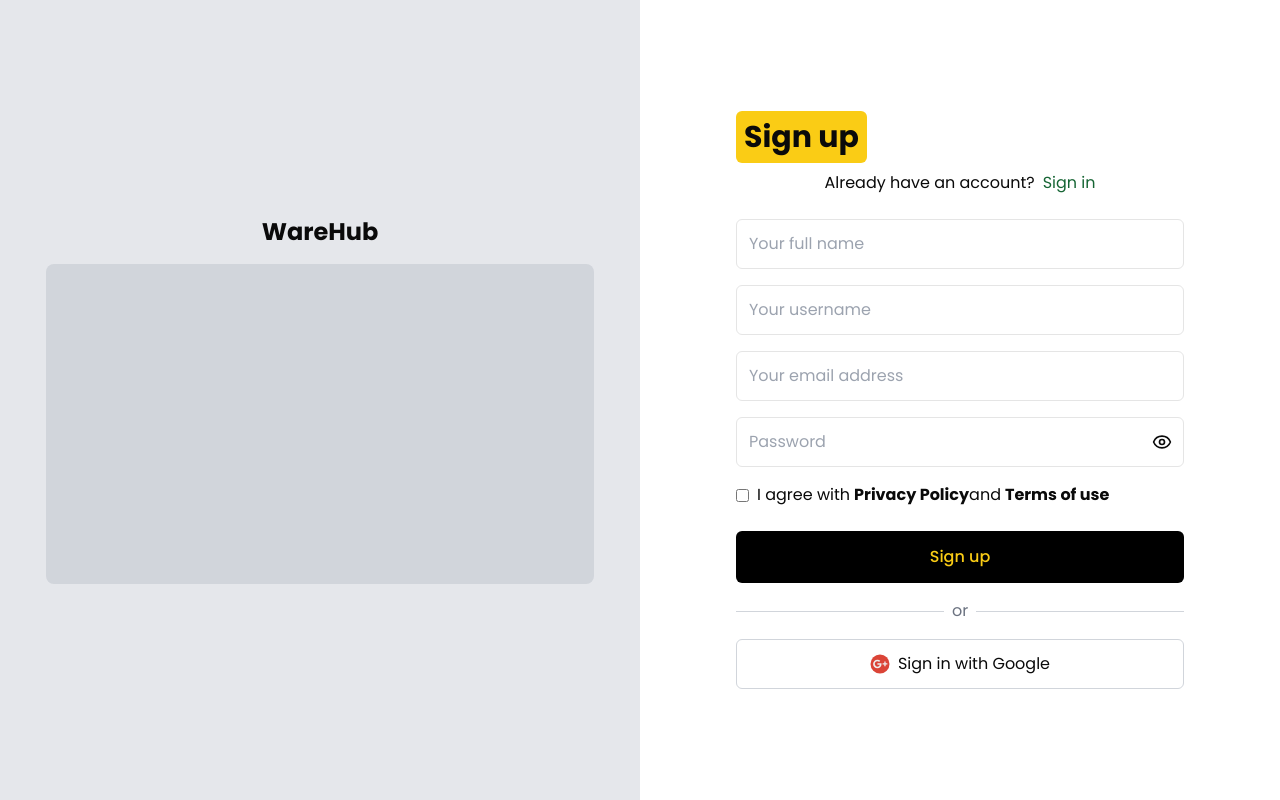
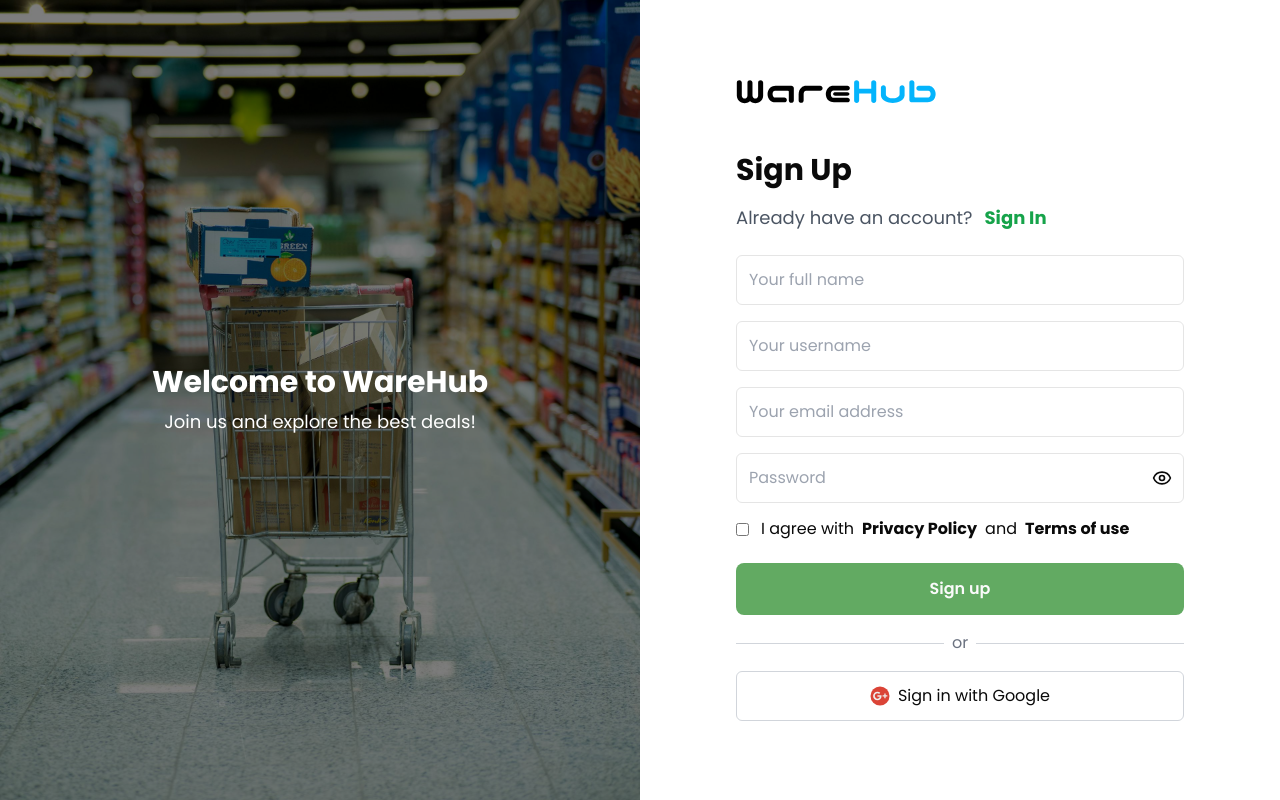
Before and after one commit to DTI-Final-Project-Group-3/frontend, a Next.js app: page /signup in a window 1280 px wide. Built offline with nearby package versions, Linux system fonts and the light colour scheme; no server answers.

Commit message:
feat : adding some styling for login and register page

```diff
--- a/src/app/(auth)/login/page.tsx
+++ b/src/app/(auth)/login/page.tsx
@@ -1,4 +1,5 @@
 "use client";
+import Logo from "@/components/navbar/components/Logo";
 import { Button } from "@/components/ui/button";
 import { toast } from "@/hooks/use-toast";
 import { Eye, EyeOff } from "lucide-react";
@@ -10,9 +11,24 @@ import { useEffect, useState } from "react";
 
 function ImagePlaceholder() {
   return (
-    <div className="md:w-1/2 bg-gray-200 flex flex-col justify-center items-center p-4">
-      <h1 className="text-2xl font-bold mb-4">WareHub</h1>
-      <div className="w-[90%] h-[40vh] bg-gray-300 rounded-lg"></div>
+    <div className="relative w-1/2 h-screen hidden md:flex">
+      {/* Image fully covering the left 50% */}
+      <Image
+        src="/images/auth-image.jpg"
+        alt="Auth image"
+        height={1920}
+        width={2880}
+        className="object-cover"
+      />
+
+      {/* Overlay effect */}
+      <div className="absolute inset-0 bg-black/50"></div>
+
+      {/* Caption text */}
+      <div className="absolute inset-0 flex flex-col justify-center items-center text-white p-6 text-center">
+        <h2 className="text-3xl font-bold">Welcome to WareHub</h2>
+        <p className="mt-2 text-lg">Join us and explore the best deals!</p>
+      </div>
     </div>
   );
 }
@@ -33,20 +49,25 @@ function LoginForm({ onSubmit, onGoogleLogin }: LoginFormProps) {
   };
 
   return (
-    <div className="md:w-1/2 flex flex-col justify-center items-center bg-white p-6">
+    <div className="w-full h-full md:w-1/2 flex flex-col justify-center items-center bg-white md:p-6">
       <div className="w-4/5 md:w-4/5 max-w-md">
-        <h2 className="text-2xl font-bold text-center">Sign In</h2>
-        <p className="text-center mt-2">
-          Don&apos;t have an account yet?
-          <Link href="/signup">
-            <span className="ml-2 px-3 py-1 bg-yellow-400 rounded-md cursor-pointer">
-              Sign Up
+        <div className="flex flex-col gap-4 items-start">
+          <Logo />
+          <h2 className="mt-8 text-3xl font-bold text-center">Sign In</h2>
+          <div className="flex gap-3 items-center justify-center">
+            <span className="md:text-[18px] text-gray-600">
+              Don&apos;t have an account yet?
             </span>
-          </Link>
-        </p>
+            <Link href="/signup">
+              <span className="md:text-[18px] font-bold text-green-600 rounded-md cursor-pointer hover:text-green-700">
+                Sign Up
+              </span>
+            </Link>
+          </div>
+        </div>
 
         <form onSubmit={handleFormSubmit}>
-          <div className="mt-6">
+          <div className="mt-8">
             <input
               type="text"
               placeholder="Your username or email address"
@@ -77,17 +98,15 @@ function LoginForm({ onSubmit, onGoogleLogin }: LoginFormProps) {
             </button>
           </div>
 
-          <div className="mt-4 flex justify-between items-center">
+          <div className="text-sm md:text-[16px] mt-4 flex gap-2 items-center justify-between">
             <label className="flex items-center">
-              <input type="checkbox" className="mr-2" /> Remember me
+              <input type="checkbox" className="mr-2" />
+              Remember me
             </label>
             <span className="font-bold cursor-pointer">Forgot Password?</span>
           </div>
 
-          <Button
-            type="submit"
-            className="w-full mt-6 bg-blue-600 text-white py-3 rounded-md"
-          >
+          <Button type="submit" className="w-full mt-6 font-semibold">
             Sign In
           </Button>
 
--- a/src/app/(auth)/signup/page.tsx
+++ b/src/app/(auth)/signup/page.tsx
@@ -1,19 +1,36 @@
-"use client"
+"use client";
+import Logo from "@/components/navbar/components/Logo";
 import { Button } from "@/components/ui/button";
 import axios from "axios";
 import { Eye, EyeOff } from "lucide-react";
-import { signIn, useSession } from 'next-auth/react';
+import { signIn, useSession } from "next-auth/react";
+import Image from "next/image";
 import Link from "next/link";
-import { useRouter } from 'next/navigation';
+import { useRouter } from "next/navigation";
 import { useEffect, useState } from "react";
 
 const signup_url = `${process.env.NEXT_PUBLIC_BACKEND_URL}${process.env.NEXT_PUBLIC_SIGNUP}`;
 
 function ImagePlaceholder() {
   return (
-    <div className="md:w-1/2 bg-gray-200 flex flex-col justify-center items-center p-4">
-      <h1 className="text-2xl font-bold mb-4">WareHub</h1>
-      <div className="w-[90%] h-[40vh] bg-gray-300 rounded-lg"></div>
+    <div className="relative w-1/2 h-screen hidden md:flex">
+      {/* Image fully covering the left 50% */}
+      <Image
+        src="/images/auth-image.jpg"
+        alt="Auth image"
+        height={1920}
+        width={2880}
+        className="object-cover"
+      />
+
+      {/* Overlay effect */}
+      <div className="absolute inset-0 bg-black/50"></div>
+
+      {/* Caption text */}
+      <div className="absolute inset-0 flex flex-col justify-center items-center text-white p-6 text-center">
+        <h2 className="text-3xl font-bold">Welcome to WareHub</h2>
+        <p className="mt-2 text-lg">Join us and explore the best deals!</p>
+      </div>
     </div>
   );
 }
@@ -31,15 +48,22 @@ function SignupForm({ onSubmit, onGoogleLogin }) {
   };
 
   return (
-    <div className="md:w-1/2 flex flex-col justify-center items-center bg-white p-6">
+    <div className="w-full h-full md:w-1/2 flex flex-col justify-center items-center bg-white py-10 md:py-0 md:p-6">
       <div className="w-4/5 md:w-4/5 max-w-md">
-          <h2 className="text-3xl font-bold text-center bg-yellow-400 p-2 rounded-md inline-block">Sign up</h2>
-          <p className="text-center mt-2">
+        <div className="flex flex-col gap-4 items-start">
+          <Logo />
+          <h2 className="mt-8 text-3xl font-bold text-center">Sign Up</h2>
+          <div className="flex gap-3 items-center justify-center">
+            <span className="md:text-[18px] text-gray-600">
               Already have an account?
+            </span>
             <Link href="/login">
-              <span className="ml-2 text-green-800 cursor-pointer">Sign in</span>
+              <span className="md:text-[18px] font-bold text-green-600 rounded-md cursor-pointer hover:text-green-700">
+                Sign In
+              </span>
             </Link>
-          </p>
+          </div>
+        </div>
 
         <form onSubmit={handleFormSubmit}>
           <div className="mt-6">
@@ -85,18 +109,26 @@ function SignupForm({ onSubmit, onGoogleLogin }) {
               className="absolute inset-y-0 right-3 flex items-center"
               onClick={() => setShowPassword(!showPassword)}
             >
-              {showPassword ? <EyeOff className="w-5 h-5" /> : <Eye className="w-5 h-5" />}
+              {showPassword ? (
+                <EyeOff className="w-5 h-5" />
+              ) : (
+                <Eye className="w-5 h-5" />
+              )}
             </button>
           </div>
 
-          <div className="mt-4 flex items-center">
-            <input type="checkbox" className="mr-2" />
+          <div className="text-sm md:text-[16px] mt-4 flex md:flex-nowrap gap-2 md:items-center whitespace-nowrap w-full">
+            <input type="checkbox" className="mr-1" />
+            <div className="flex items-center gap-2 flex-wrap">
+              <p className="flex items-center gap-2">
                 I agree with
-            <strong className="ml-1">Privacy Policy</strong> and
-            <strong className="ml-1">Terms of use</strong>
+                <strong>Privacy Policy</strong>
+              </p>
+              and <strong>Terms of use</strong>
+            </div>
           </div>
 
-          <Button type="submit" className="w-full mt-6 bg-black text-yellow-400 py-3 rounded-md">
+          <Button type="submit" className="w-full mt-6 font-semibold">
             Sign up
           </Button>
 
@@ -113,14 +145,15 @@ function SignupForm({ onSubmit, onGoogleLogin }) {
             onClick={onGoogleLogin}
             className="w-full flex items-center justify-center border border-gray-300 py-3 rounded-md hover:bg-gray-100"
           >
-            <img
+            <Image
               src="/images/google-logo.svg"
               alt="Google Logo"
+              width={20}
+              height={20}
               className="w-5 h-5 mr-2"
             />
             Sign in with Google
           </button>
-
         </form>
       </div>
     </div>
@@ -134,7 +167,7 @@ export default function SignupPage() {
   // Redirect to profile if already logged in
   useEffect(() => {
     if (status === "authenticated") {
-        router.push('/profile');
+      router.push("/profile");
     }
   }, [status, router]);
 
@@ -151,7 +184,7 @@ export default function SignupPage() {
 
       if (response.data.success) {
         // Redirect to login page if signup is successful
-          router.push('/login');
+        router.push("/login");
       } else {
         console.error("Signup failed:", response.data.message);
       }
@@ -161,13 +194,13 @@ export default function SignupPage() {
   };
 
   const handleGoogleLogin = async () => {
-        await signIn('google');
+    await signIn("google");
   };
 
   return (
-      <div className="flex flex-col md:flex-row h-screen w-full">
+    <div className="flex flex-col justify-center items-center md:flex-row min-h-screen w-full">
       <ImagePlaceholder />
-        <SignupForm onSubmit={handleSubmit} onGoogleLogin={handleGoogleLogin}/>
+      <SignupForm onSubmit={handleSubmit} onGoogleLogin={handleGoogleLogin} />
     </div>
   );
 }
--- a/src/app/api/order/getCustomerOrders.ts
+++ b/src/app/api/order/getCustomerOrders.ts
@@ -3,7 +3,7 @@ import { PaginationResponse } from "@/types/api/pagination";
 import { Order } from "@/types/models/orders/orders";
 import axios from "axios";
 
-export const fetchOrders = async (
+export const getAllCustomerOrders = async (
   page: number,
   limit: number,
   accessToken: string,
--- a/src/components/admin/sidebar/Sidebar.tsx
+++ b/src/components/admin/sidebar/Sidebar.tsx
@@ -11,7 +11,7 @@ const Sidebar: FC = () => {
   const pathname = usePathname();
 
   return (
-    <div className="sticky left-0 top-0 flex h-screen flex-col justify-between bg-white px-5 pb-5 pt-10 z-[40]">
+    <div className="sticky left-0 top-0 flex h-screen flex-col justify-between bg-white px-5 pb-5 pt-10 z-[45]">
       <div>
         <div className="flex flex-row items-center gap-2 border-b border-dashed border-gray-300 pb-10 max-md:justify-center">
           <Image
--- a/src/components/filters/Filters.tsx
+++ b/src/components/filters/Filters.tsx
@@ -28,7 +28,7 @@ const Filters: FC = () => {
   return (
     <div
       className={cn(
-        "md:sticky md:top-[70px] z-50 flex flex-col items-center justify-between gap-8 w-full bg-white rounded-xl p-6 md:p-12",
+        "md:sticky md:top-[70px] z-[40] flex flex-col items-center justify-between gap-8 w-full bg-white rounded-xl p-6 md:p-12",
         hasShadow ? "shadow-lg" : ""
       )}
     >
--- a/src/components/navbar/components/Logo.tsx
+++ b/src/components/navbar/components/Logo.tsx
@@ -11,10 +11,10 @@ const Logo: FC = () => {
     >
       <Image
         alt="logo"
-        height="50"
-        width="200"
         src="/images/WareHub.svg"
-        className="cursor-pointer h-[25px]"
+        height={50}
+        width={200}
+        className="cursor-pointer h-auto"
       />
     </Link>
   );
--- a/src/hooks/useOrders.ts
+++ b/src/hooks/useOrders.ts
@@ -1,4 +1,4 @@
-import { fetchOrders } from "@/app/api/order/getCustomerOrders";
+import { getAllCustomerOrders } from "@/app/api/order/getCustomerOrders";
 import { useQuery } from "@tanstack/react-query";
 
 export const useOrders = (
@@ -22,7 +22,7 @@ export const useOrders = (
       endDate,
     ],
     queryFn: () =>
-      fetchOrders(
+      getAllCustomerOrders(
         page,
         limit,
         accessToken!,
```
Also changed, not shown: public/images/auth-image.jpg (added). Lines whose indentation alone changed are shown as unchanged.
